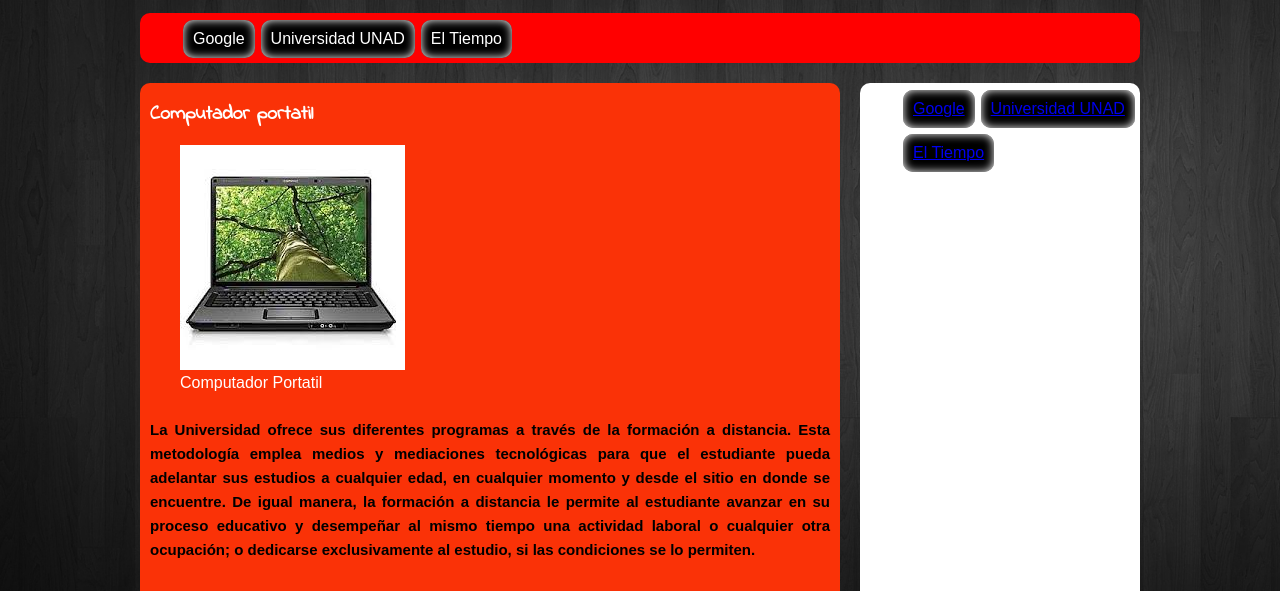
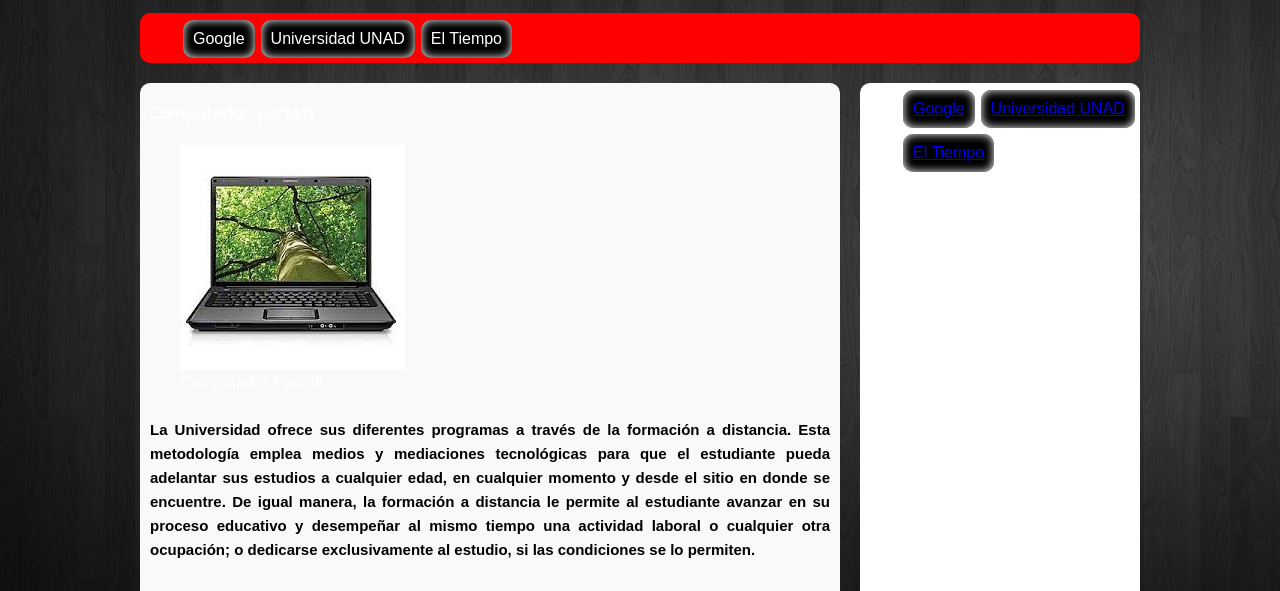
Before and after one commit to calvears/calvears.github.io, a plain HTML site: page carlos/index.html in a window 1280 px wide. Shown: the part 209-800 px from the top of the page. Drawn offline with Linux system fonts and the light colour scheme.

Commit message:
Update style.css

```diff
--- a/carlos/css/style.css
+++ b/carlos/css/style.css
@@ -74,7 +74,7 @@ li{
 
 section{
 	width: 700px;
-	background: #FA3207;
+	background: #F9F9F9;
 	height: 600px;
 	float: left;
 	margin-top: 20px;
```
